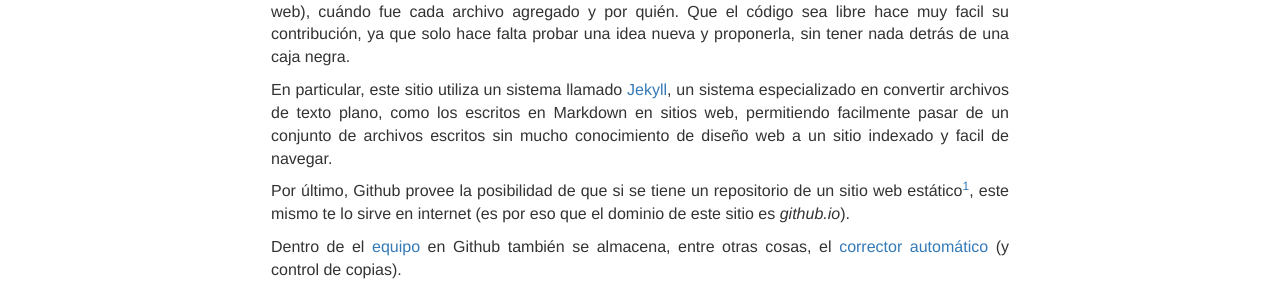
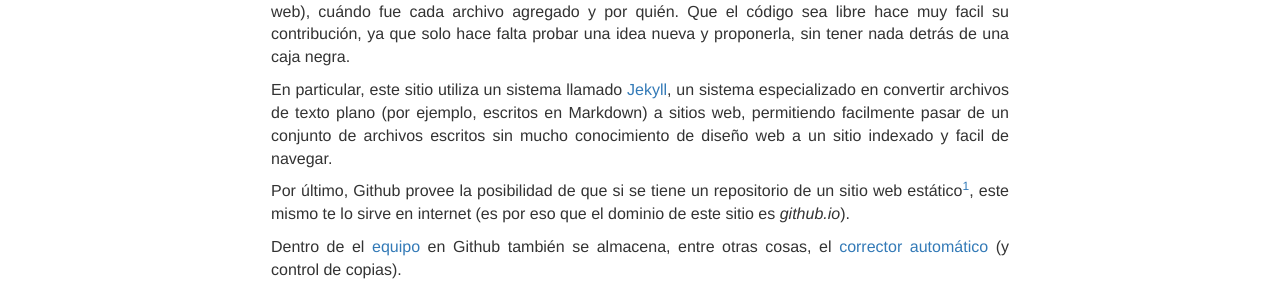
Before and after one commit to algoritmos-rw/algoritmos, a Jekyll site: the page built from static/09_infraestructura.md, in a window 1280 px wide. Shown: the part 310-604 px from the top of the page. Built offline with Jekyll 4.4.1, drawn with Linux system fonts in a browser that asks for light colours; nearby versions of some CDN libraries.

Commit message:
Update static/09_infraestructura.md
Co-Authored-By: FdelMazo <fdelmazo@fi.uba.ar>

```diff
--- a/static/09_infraestructura.md
+++ b/static/09_infraestructura.md
@@ -11,7 +11,7 @@ Obviando la lista de correos, la plataforma más utilizada por el curso es [Gith
 
 Por ejemplo, este mismo sitio tiene su código libre y abierto en un repositorio: https://github.com/algoritmos-rw/algo2. Se puede ver todo el código html/css/js (utilizados en diseño web), cuándo fue cada archivo agregado y por quién. Que el código sea libre hace muy facil su contribución, ya que solo hace falta probar una idea nueva y proponerla, sin tener nada detrás de una caja negra.
 
-En particular, este sitio utiliza un sistema llamado [Jekyll](https://jekyllrb.com/), un sistema especializado en convertir archivos de texto plano, como los escritos en Markdown en sitios web, permitiendo facilmente pasar de un conjunto de archivos escritos sin mucho conocimiento de diseño web a un sitio indexado y facil de navegar.
+En particular, este sitio utiliza un sistema llamado [Jekyll](https://jekyllrb.com/), un sistema especializado en convertir archivos de texto plano (por ejemplo, escritos en Markdown) a sitios web, permitiendo facilmente pasar de un conjunto de archivos escritos sin mucho conocimiento de diseño web a un sitio indexado y facil de navegar.
 
 Por último, Github provee la posibilidad de que si se tiene un repositorio de un sitio web estático[^1], este mismo te lo sirve en internet (es por eso que el dominio de este sitio es *github.io*).
 
```
